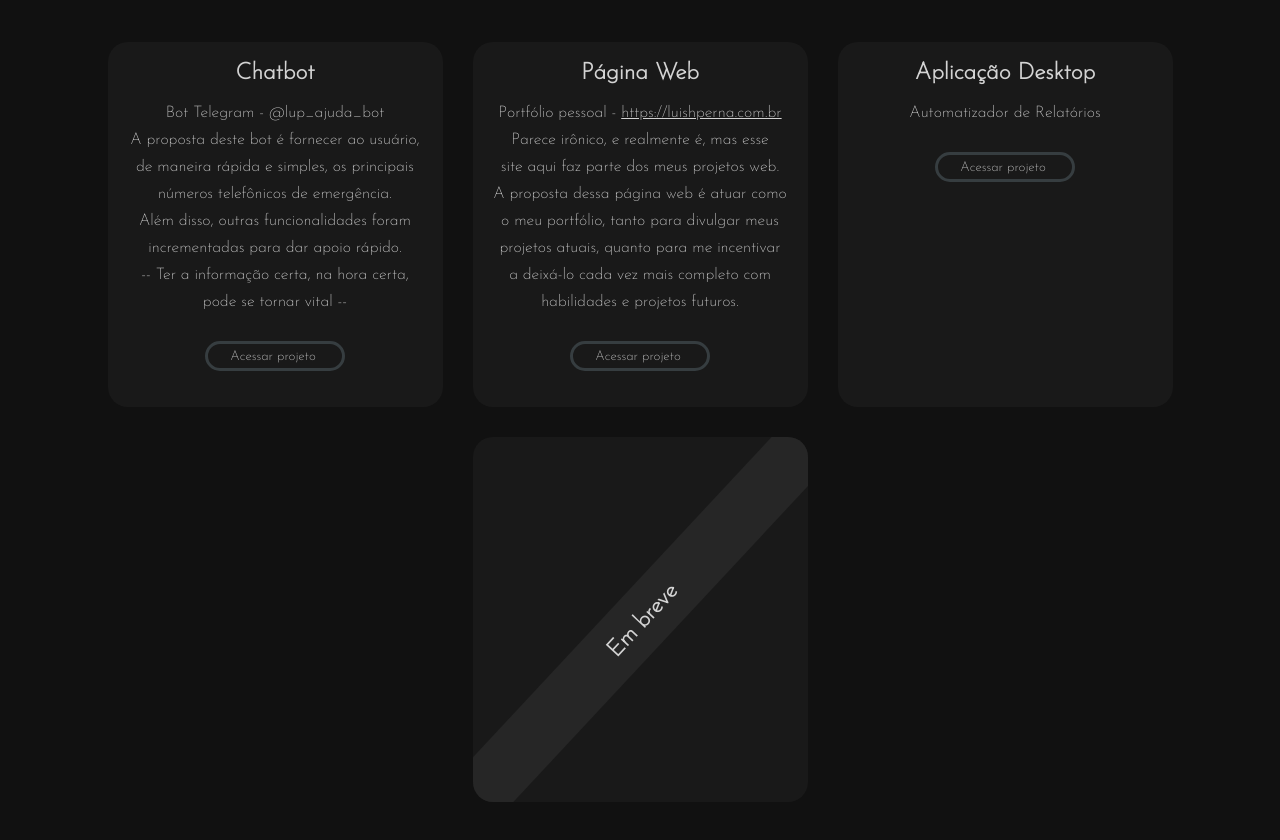
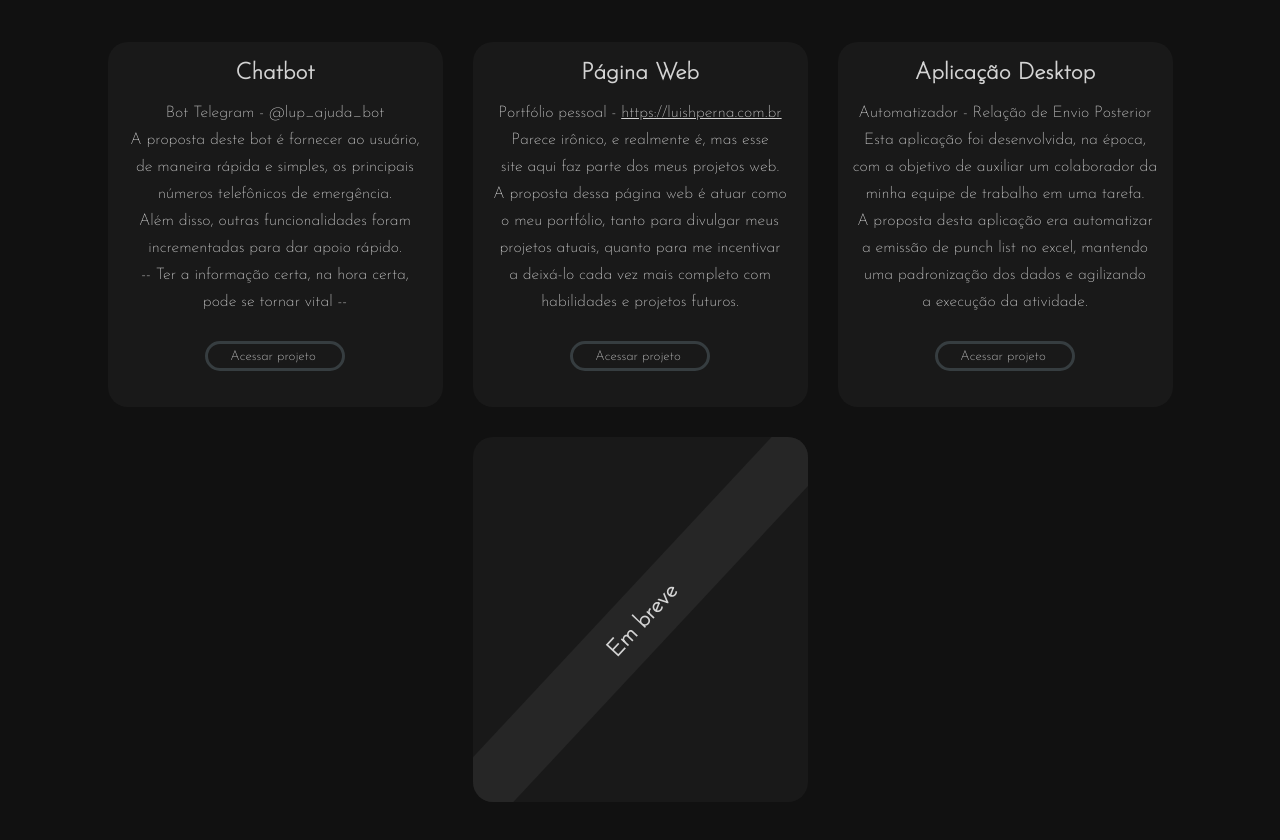
Before and after one commit to luishperna/portfolio_pessoal, a plain HTML site: page index.html in a window 1280 px wide. Shown: the part 2328-3168 px from the top of the page. Drawn offline with Linux system fonts and the light colour scheme.

Commit message:
Alterando foto, adicionando ícone e projeto de automação

```diff
--- a/index.html
+++ b/index.html
@@ -13,7 +13,8 @@
 
     <title>Portfólio | Luís Perna</title>
 
-    <link rel="icon" href="data:,">
+    <!--ícone LuP na aba do navegador-->
+    <link rel="icon" href="assets/img/icone_LuP.ico">
     <!--Tela inicial-->
     <link rel="stylesheet" type="text/css" href="assets/css/home.css"/>
     <!--Tela sobre mim-->
@@ -153,8 +154,16 @@
             </div>
             <div class="card">
                 <h5>Aplicação Desktop</h5>
-                <p>Automatizador de Relatórios</p>
-                <button class="botao-acesso">Acessar projeto</button>
+                <p>Automatizador - Relação de Envio Posterior<br>
+                Esta aplicação foi desenvolvida, na época,<br>
+                com a objetivo de auxiliar um colaborador da<br>
+                minha equipe de trabalho em uma tarefa.<br>
+                A proposta desta aplicação era automatizar<br>
+                a emissão de punch list no excel, mantendo<br>
+                uma padronização dos dados e agilizando<br>
+                a execução da atividade.
+                </p>
+                <a href="https://github.com/luishperna/automatizador_punch_list" target="_blank"><button class="botao-acesso">Acessar projeto</button></a>
             </div>
             <div class="card">
                 <div class="temporario-em-breve">
```
Also changed, not shown: assets/img/icone_LuP.ico (added), assets/img/perfil.png.
